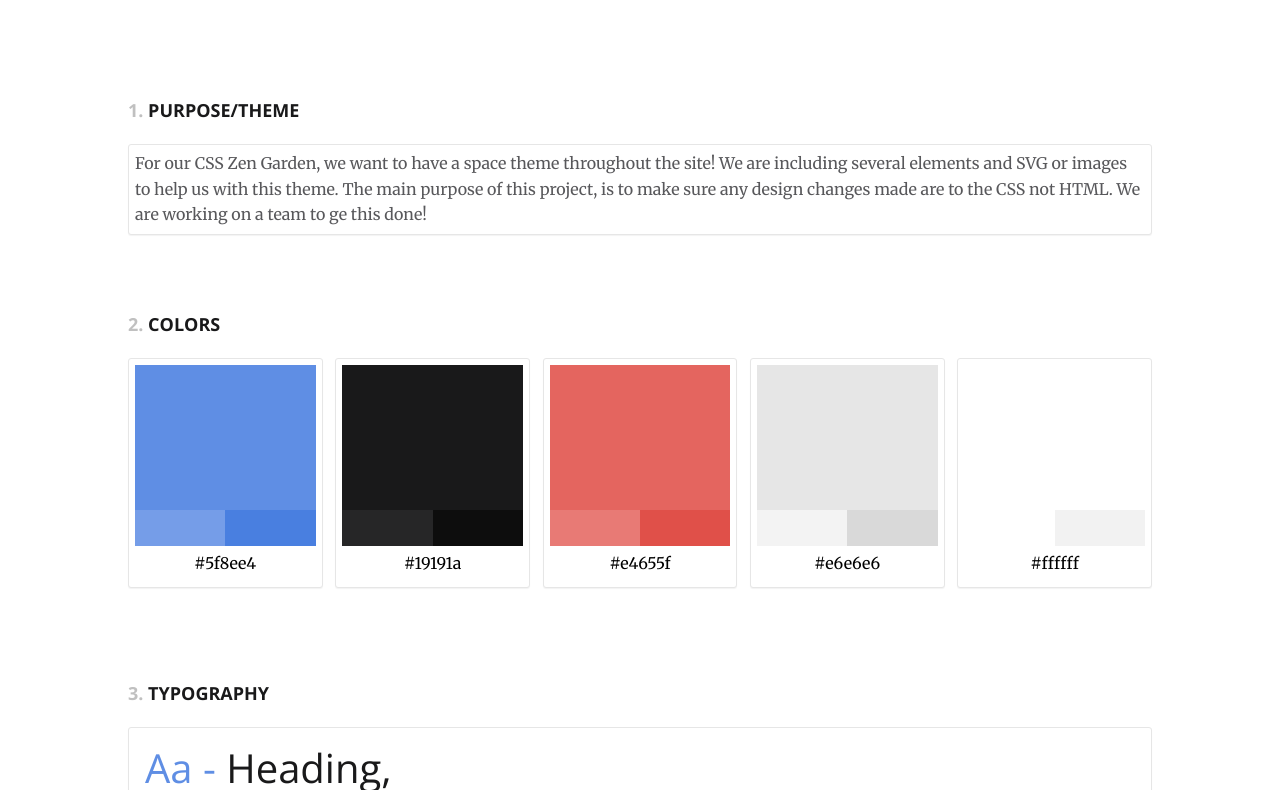
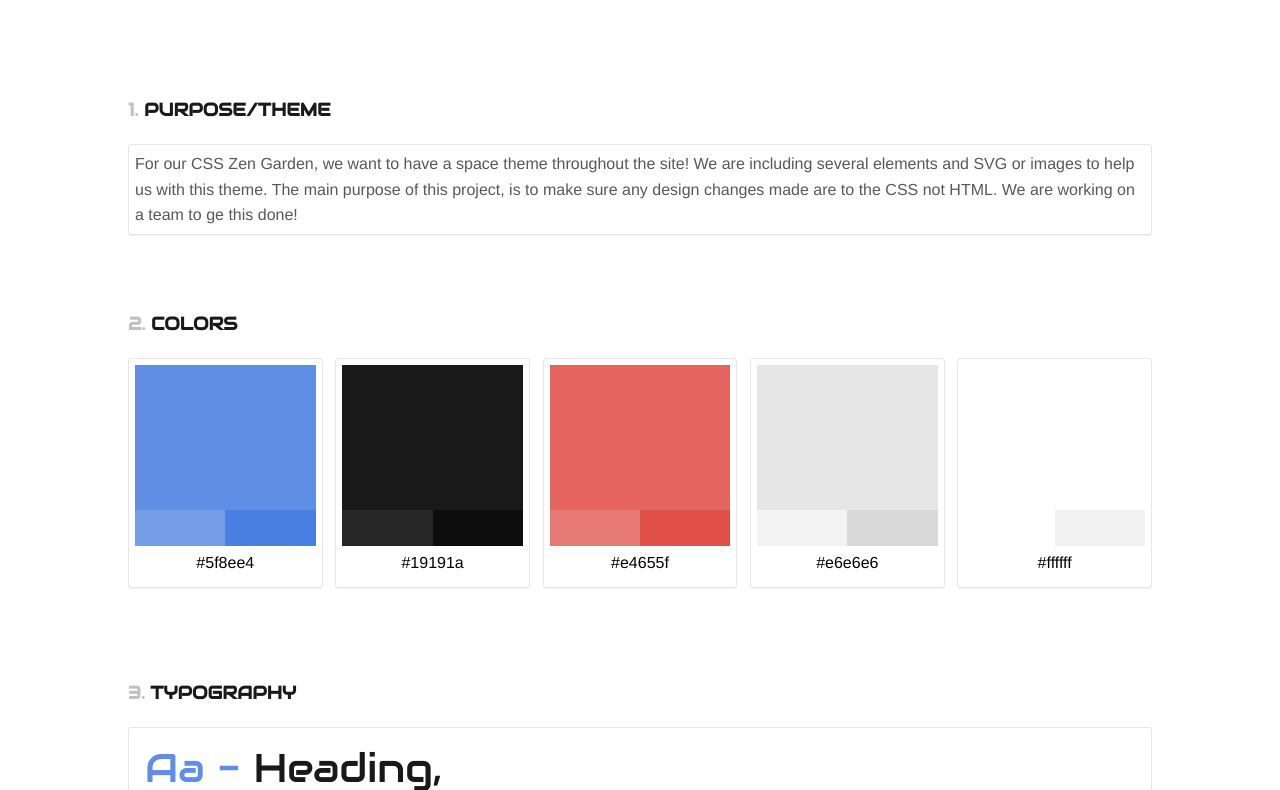
Before and after one commit to minzoe/wdd331, a plain HTML site: page style-guide-template/index.html in a window 1280 px wide. Shown: the part 267-1057 px from the top of the page. Drawn offline with nearby package versions, Linux system fonts and the light colour scheme.

Commit message:
Typography Partial

```diff
--- /dev/null
+++ b/style-guide-template/scss/partials/_typography.scss
@@ -0,0 +1,55 @@
+h1, h2 {
+	font-family: $secondary-font;
+	color: $color-2;
+}
+
+h1 {
+	font-size: 2.4rem;
+	font-weight: 300;
+	line-height: 1.2;
+	margin: 0 0 .4em;
+
+	@include MQ(S) {
+		font-size: 3.2rem;
+	}
+
+	@include MQ(M) {
+		font-size: 4rem;
+	}
+}
+
+h2 {
+	font-weight: bold;
+	text-transform: uppercase;
+	margin: 1em 0;
+
+	@include MQ(S) {
+		font-size: 1.8rem;
+		margin: 1em 0 1.4em;
+	}
+}
+
+section > h2::before {
+	/* number before each section title */
+	color: darken($color-4, 15%);
+}
+
+p {
+	font-size: 1.4rem;
+	line-height: 1.4;
+	color: lighten($color-2, 25%);
+
+	a {
+		color: $color-1;
+		text-decoration: underline;
+	}
+
+	@include MQ(S) {
+		font-size: 1.6rem;
+		line-height: 1.6;
+	}
+}
+
+nav {
+    font-family: $secondary-font;
+}
--- a/style-guide-template/scss/style-guide.scss
+++ b/style-guide-template/scss/style-guide.scss
@@ -15,14 +15,9 @@ $color-5: #ffffff; // white
 $success: #6fce72; // green
 $alert: $color-3;  // red
 
-// fonts
-// @font-face {
-// 	font-family: $secondary-font;
-// 	src: url(/assets/space-age/space-age.tff);
-// }
-
+// font variables
 @import url('https://fonts.googleapis.com/css?family=Audiowide');
-$primary-font: 'Merriweather', serif;
+$primary-font: 'Helvetica', sans-serif;
 $secondary-font: 'Audiowide', sans-serif;
 
 /* --------------------------------
@@ -158,57 +153,7 @@ xTypography
 
 -------------------------------- */
 
-h1, h2 {
-	font-family: $secondary-font;
-	color: $color-2;
-}
-
-h1 {
-	font-size: 2.4rem;
-	font-weight: 300;
-	line-height: 1.2;
-	margin: 0 0 .4em;
-
-	@include MQ(S) {
-		font-size: 3.2rem;
-	}
-
-	@include MQ(M) {
-		font-size: 4rem;
-	}
-}
-
-h2 {
-	font-weight: bold;
-	text-transform: uppercase;
-	margin: 1em 0;
-
-	@include MQ(S) {
-		font-size: 1.8rem;
-		margin: 1em 0 1.4em;
-	}
-}
-
-section > h2::before {
-	/* number before each section title */
-	color: darken($color-4, 15%);
-}
-
-p {
-	font-size: 1.4rem;
-	line-height: 1.4;
-	color: lighten($color-2, 25%);
-
-	a {
-		color: $color-1;
-		text-decoration: underline;
-	}
-
-	@include MQ(S) {
-		font-size: 1.6rem;
-		line-height: 1.6;
-	}
-}
+@import 'partials/typography';
 
 /* --------------------------------
 
```
Also changed, not shown: style-guide-template/css/style-guide.css, 1 other file.
